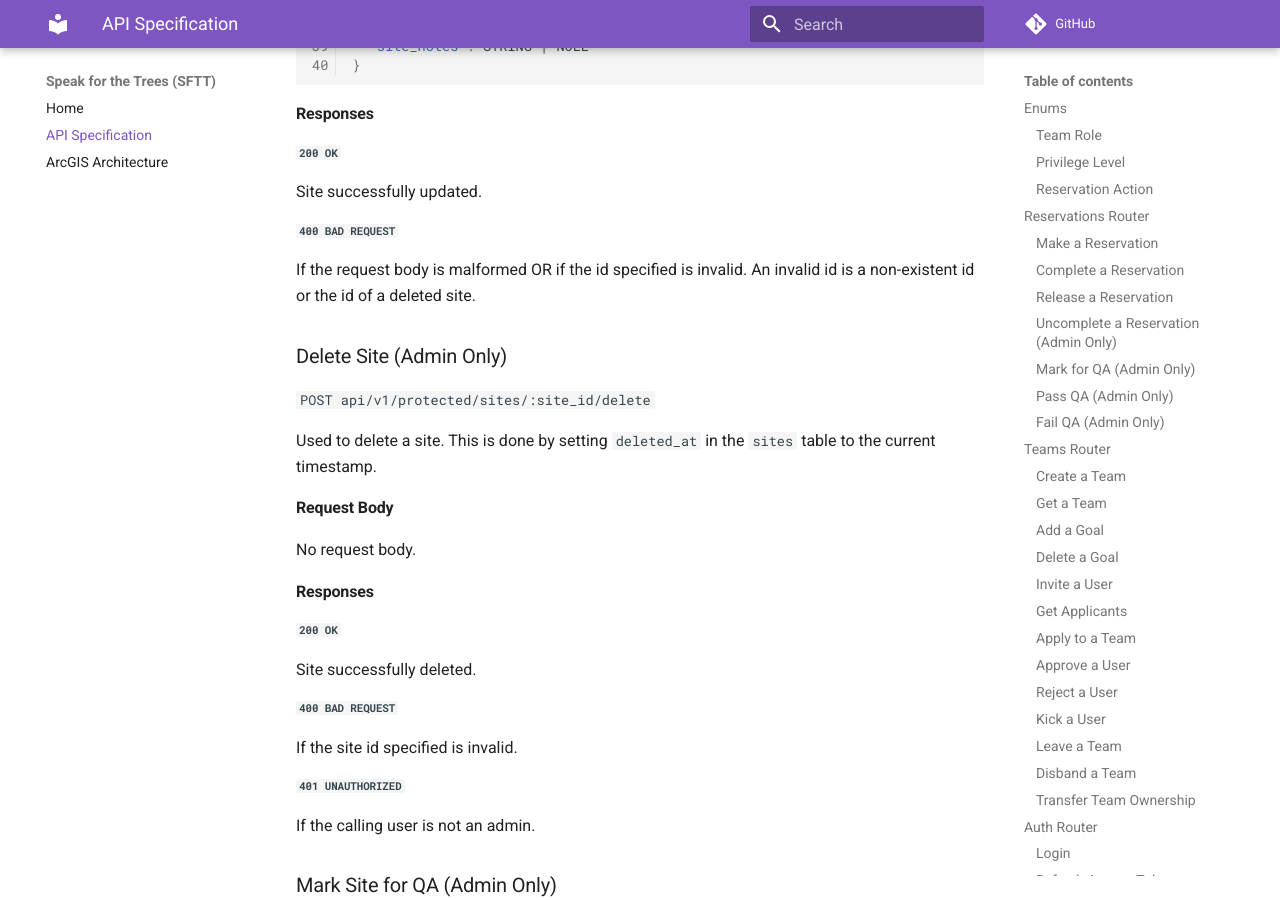
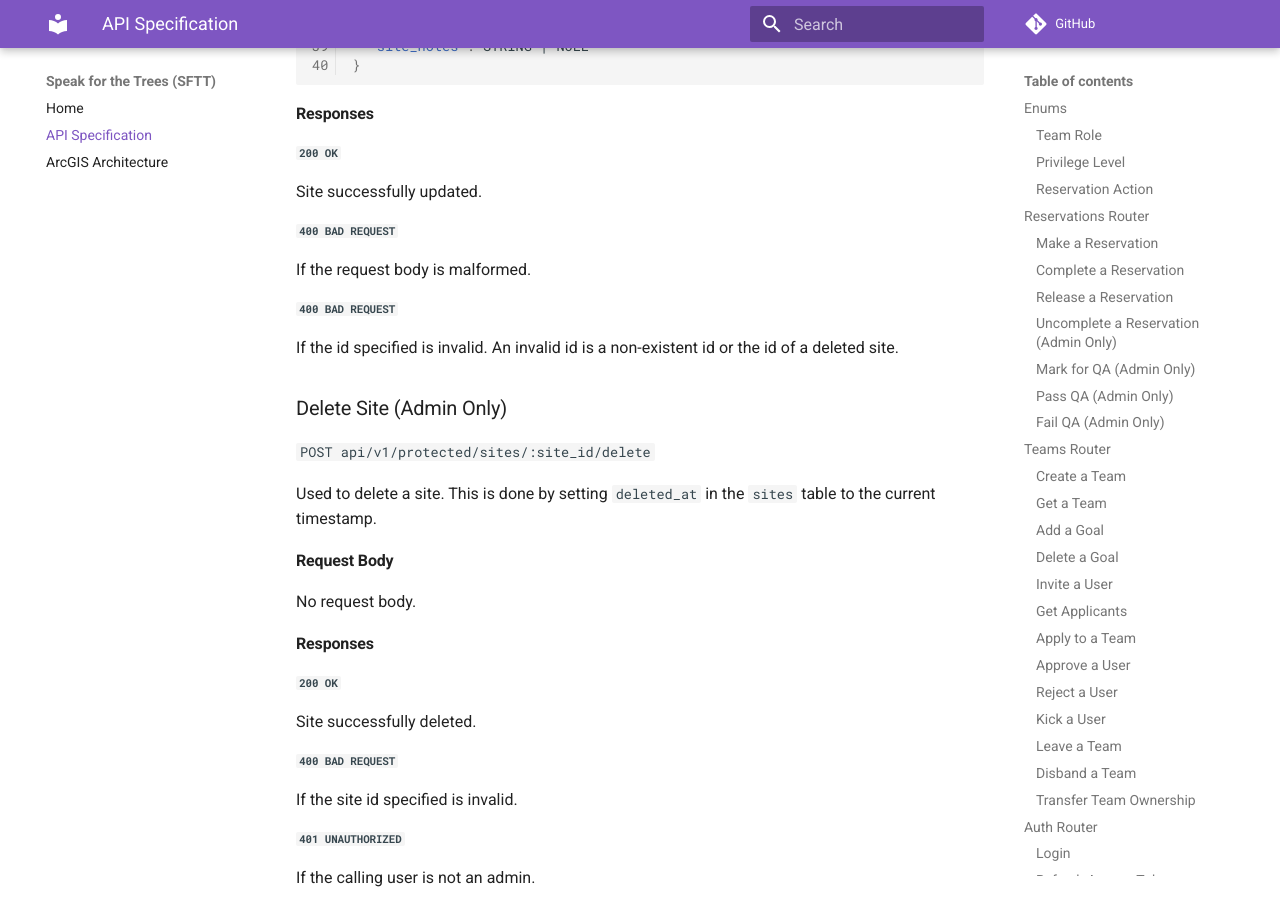
Before and after one commit to Code-4-Community/c4c-dev-docs, an MkDocs documentation site: the page built from docs/sftt/sftt-api-spec.md, in a window 1280 px wide and 900 px high, scrolled down 39740 px. Built offline with MkDocs 1.6.1 and Material for MkDocs 9.7.7, drawn with Linux system fonts in a browser that asks for light colours; comment, search, counter and statistics services are not loaded; some of the changed text lies outside the part shown.

Commit message:
made ORs in exceptions separate lines

```diff
--- a/docs/sftt/sftt-api-spec.md
+++ b/docs/sftt/sftt-api-spec.md
@@ -1816,7 +1816,11 @@ Site successfully updated.
 
 ##### `400 BAD REQUEST`
 
-If the request body is malformed OR if the id specified is invalid. An invalid id is a non-existent id or the id of a deleted site.
+If the request body is malformed.
+
+##### `400 BAD REQUEST`
+
+If the id specified is invalid. An invalid id is a non-existent id or the id of a deleted site.
 
 ### Delete Site (Admin Only)
 
@@ -1906,7 +1910,11 @@ Successfully removed site as adopted.
 
 ##### `400 BAD REQUEST`
 
-If the site id specified does not exist OR if the site is not adopted by the user.
+If the site id specified does not exist.
+
+##### `400 BAD REQUEST`
+
+If the site is not adopted by the user.
 
 ### Get Adopted Sites
 
@@ -1961,7 +1969,11 @@ Activity successfully recorded.
 
 ##### `400 BAD REQUEST`
 
-If the site id specified does not exist OR if all activities are `False`.
+If the site id specified does not exist.
+
+##### `400 BAD REQUEST`
+
+If all activities are `False`.
 
 ### Delete Stewardship Activity (Admin and Author Only)
 
```
